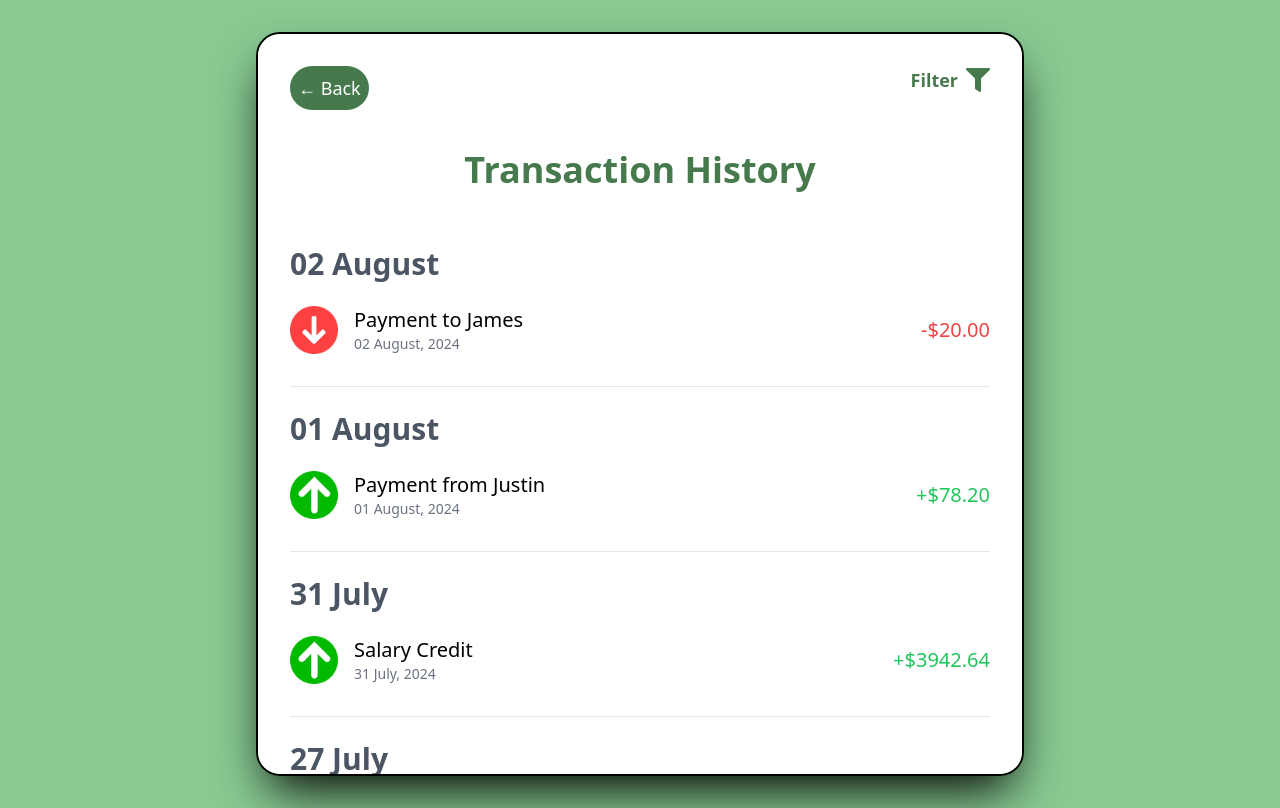
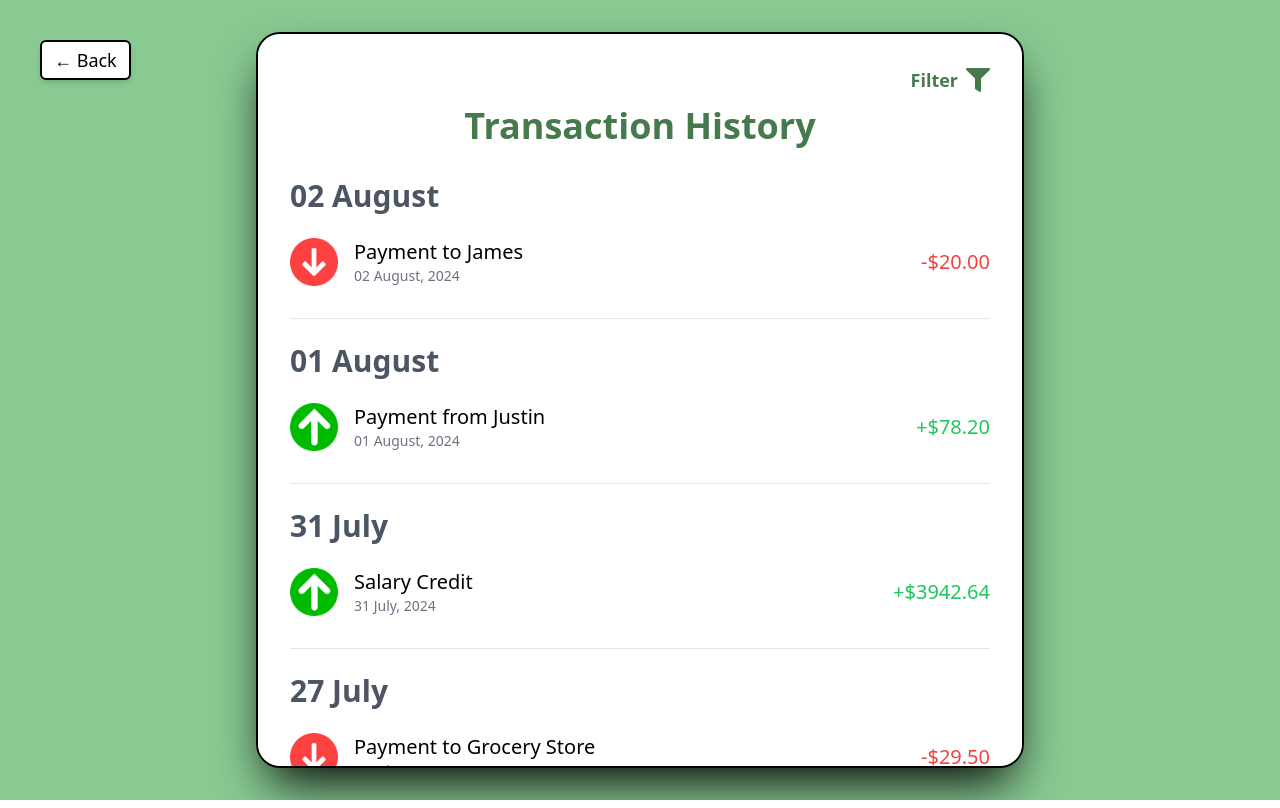
Before and after one commit to Kevaunjh/Wallet_Application, a React (Create React App) app: page /RecentTransactions in a window 1280 px wide. Built offline with nearby package versions, Linux system fonts and the light colour scheme.

Commit message:
Layout CHanges 8

```diff
--- a/src/AccountInfo/AddCard.js
+++ b/src/AccountInfo/AddCard.js
@@ -22,8 +22,23 @@ const AddCard = () => {
 
   return (
     <div className="bg-[#88ca92] h-screen flex items-center justify-center">
-      <div className="bg-white p-8 lg:rounded-xl w-full lg:max-w-2xl shadow-2xl shadow-black border-black border-2 h-auto flex flex-col justify-between min-h-screen">
-        <Link to="/Main" className="text-lg rounded-full p-2 bg-[#467a4d] text-white absolute top-6 left-6">← Back</Link>
+      <div className="bg-white p-8 lg:rounded-xl w-full xl:max-w-2xl shadow-2xl shadow-black border-black border-2 xl:h-auto flex flex-col justify-between min-h-screen ">
+        {/* Back Button visible on XL screens and larger */}
+        <Link
+          to="/Main"
+          className="hidden xl:block absolute top-10 left-10 text-black text-lg bg-white px-3 py-1 rounded-md shadow-md border-black border-2 z-10"
+        >
+          ← Back
+        </Link>
+
+        {/* Existing Back Button visible on all screen sizes */}
+        <Link
+          to="/Main"
+          className="text-lg rounded-full p-2 bg-[#467a4d] text-white absolute top-6 left-6 xl:hidden"
+        >
+          ← Back
+        </Link>
+
         <h2 className="text-3xl font-bold mb-6 text-center text-[#467a4d] mt-36 xl:mt-0">Add a Bank Card</h2>
         <form onSubmit={handleSubmit} className="space-y-4">
           <div>
--- a/src/AccountInfo/BiometricSetups/Fingerprint.js
+++ b/src/AccountInfo/BiometricSetups/Fingerprint.js
@@ -13,9 +13,16 @@ function BiometricSetup() {
   return (
     <div className="BiometricSetup bg-[#88ca92] h-screen flex items-center justify-center">
       {/* Container for Instructions, Image, and Proceed Button */}
+      <Link
+          to="/Main"
+          className="hidden xl:block absolute top-10 left-10 text-black text-lg bg-white px-3 py-1 rounded-md shadow-md border-black border-2 z-10"
+        >
+          ← Back
+        </Link>
       <div className="bg-white p-8 xl:p-16 xl:rounded-3xl shadow-2xl flex flex-col items-center w-full xl:max-w-3xl mx-auto relative h-screen z-10">
         {/* Back Button */}
-        <Link to="/MyAccount" className="absolute top-4 left-4 text-lg rounded-full p-2 bg-[#467a4d] text-white">
+
+        <Link to="/MyAccount" className="absolute top-4 left-4 text-lg rounded-full p-2 bg-[#467a4d] text-white xl:hidden">
           &larr; Back
         </Link>
 
--- a/src/AccountInfo/BiometricSetups/Pinlock.js
+++ b/src/AccountInfo/BiometricSetups/Pinlock.js
@@ -35,11 +35,17 @@ function Pinlock() {
 
   return (
     <div className="Pinlock bg-[#88ca92] h-screen flex flex-col justify-center items-center xl:p-8">
+      <Link
+          to="/Main"
+          className="hidden xl:block absolute top-10 left-10 text-black text-lg bg-white px-3 py-1 rounded-md shadow-md border-black border-2 z-10"
+        >
+          ← Back
+        </Link>
       {/* Container for Title, Back Button, Form, and Proceed Button */}
       <div className="bg-white p-8 xl:p-16 xl:rounded-3xl shadow-2xl flex flex-col items-center w-screen xl:max-w-3xl mx-auto h-screen  xl:h-auto xl:border-2 xl:border-black">
         {/* Back Button */}
         <div className="w-full flex justify-start mb-12">
-          <Link to="/MyAccount" className=" text-lg rounded-full p-2 bg-[#467a4d] text-white">
+          <Link to="/MyAccount" className=" text-lg rounded-full p-2 bg-[#467a4d] text-white xl:hidden">
             &larr; Back
           </Link>
         </div>
--- a/src/AccountInfo/QuickServices/GasService.js
+++ b/src/AccountInfo/QuickServices/GasService.js
@@ -226,6 +226,12 @@ function GasService() {
 
   return (
     <div className="WaterService bg-[#88ca92] h-screen flex flex-col justify-center items-center xl:p-8">
+      <Link
+          to="/Main"
+          className="hidden xl:block absolute top-10 left-10 text-black text-lg bg-white px-3 py-1 rounded-md shadow-md border-black border-2 z-10"
+        >
+          ← Back
+        </Link>
       <div className="bg-white xl:rounded-3xl shadow-2xl flex flex-col items-center w-full h-[100vh]  xl:max-w-3xl xl:h-[50rem] mx-auto shadow-black border-black border-2">
         {/* Tabs */}
         <div className="w-full flex justify-between">
@@ -246,7 +252,7 @@ function GasService() {
 
         {/* Back Button */}
         <div className="w-full flex justify-start mb-4 mt-8 px-16">
-          <Link to="/Main" className="text-lg rounded-full  p-2  bg-[#467a4d] text-white">
+          <Link to="/Main" className="text-lg rounded-full  p-2  bg-[#467a4d] text-white xl:hidden">
             &larr; Back
           </Link>
         </div>
--- a/src/AccountInfo/QuickServices/GiftService.js
+++ b/src/AccountInfo/QuickServices/GiftService.js
@@ -32,11 +32,17 @@ function GiftService() {
 
   return (
     <div className="GiftService bg-[#88ca92] h-screen flex flex-col justify-center items-center xl:p-8 ">
+       <Link
+          to="/Main"
+          className="hidden xl:block absolute top-10 left-10 text-black text-lg bg-white px-3 py-1 rounded-md shadow-md border-black border-2 z-10"
+        >
+          ← Back
+        </Link>
       {/* Container for Title, Back Button, Form, and Show Button */}
-      <div className="bg-white p-16 xl:rounded-3xl shadow-2xl flex flex-col items-center xl:w-7/12 w-screen min-h-screen  xl:h-[90vh]  xl:max-w-3xl mx-auto shadow-black border-black border-2">
+      <div className="bg-white overflow-auto p-16 xl:rounded-3xl shadow-2xl flex flex-col items-center xl:w-7/12 w-screen min-h-screen xl:min-h-[750px]  xl:h-[750px]  xl:max-w-3xl mx-auto shadow-black border-black border-2">
         {/* Back Button */}
         <div className="w-full flex justify-start mb-4">
-          <Link to="/Main" className="text-lg rounded-full  p-2  bg-[#467a4d] text-white">
+          <Link to="/Main" className="text-lg rounded-full  p-2  bg-[#467a4d] text-white xl:hidden">
             &larr; Back
           </Link>
         </div>
--- a/src/AccountInfo/QuickServices/TopUpService.js
+++ b/src/AccountInfo/QuickServices/TopUpService.js
@@ -39,11 +39,17 @@ function TopUpService() {
 
   return (
     <div className="bg-[#88ca92] h-screen flex items-center justify-center xl:p-8">
+      <Link
+          to="/Main"
+          className="hidden xl:block absolute top-10 left-10 text-black text-lg bg-white px-3 py-1 rounded-md shadow-md border-black border-2 z-10"
+        >
+          ← Back
+        </Link>
       {/* Container */}
-      <div className="bg-white p-6 md:p-12 xl:rounded-3xl shadow-2xl w-full xl:max-w-4xl h-[100vh]  xl:h-[80vh] flex flex-col justify-center shadow-black border-black border-2 relative">
+      <div className="bg-white  overflow-hidden p-6 md:p-12 xl:rounded-3xl shadow-2xl w-full xl:max-w-4xl h-[100vh]  xl:h-[80vh] flex flex-col justify-center shadow-black border-black border-2 relative">
         {/* Back Button */}
         <div className="absolute top-24 left-12">
-          <Link to="/Main" className=" text-lg rounded-full p-2 bg-[#467a4d] text-white">
+          <Link to="/Main" className=" text-lg rounded-full p-2 bg-[#467a4d] text-white xl:hidden">
             &larr; Back
           </Link>
         </div>
--- a/src/AccountInfo/QuickServices/WaterService.js
+++ b/src/AccountInfo/QuickServices/WaterService.js
@@ -273,8 +273,14 @@ function WaterService() {
   };
 
   return (
-    <div className="WaterService bg-[#88ca92] h-screen flex flex-col justify-center items-center xl:p-8">
-      <div className="bg-white xl:rounded-3xl shadow-2xl flex flex-col items-center w-full xl:max-w-3xl h-[100vh] mx-auto xl:shadow-black xl:border-black xl:border-2">
+    <div className="WaterService bg-[#88ca92] min-h-screen flex flex-col justify-center items-center xl:p-8">
+      <Link
+          to="/Main"
+          className="hidden xl:block absolute top-10 left-10 text-black text-lg bg-white px-3 py-1 rounded-md shadow-md border-black border-2 z-10"
+        >
+          ← Back
+        </Link>
+      <div className="bg-white xl:rounded-3xl shadow-2xl flex flex-col items-center w-full xl:max-w-3xl  mx-auto xl:shadow-black xl:border-black xl:border-2 overflow-auto h-full">
         {/* Tabs */}
         <div className="w-full flex justify-between xl:mt-0">
           <button
@@ -299,7 +305,7 @@ function WaterService() {
 
         {/* Back Button */}
         <div className="w-full flex justify-start mb-4 mt-12 px-8">
-          <Link to="/Main" className="text-lg rounded-full  p-2  bg-[#467a4d] text-white">
+          <Link to="/Main" className="text-lg rounded-full  p-2  bg-[#467a4d] text-white xl:hidden">
             &larr; Back
           </Link>
         </div>
--- a/src/Notification.js
+++ b/src/Notification.js
@@ -77,10 +77,16 @@ function Notifications() {
 
   return (
     <div className="bg-[#88ca92] min-h-screen flex flex-col items-center p-0 m-0">
-      <div className="bg-white w-full xl:w-auto h-screen p-4 shadow-2xl shadow-black border-black border-2 xl:rounded-3xl rounded-none flex flex-col ">
+      <Link
+          to="/Main"
+          className="hidden xl:block absolute top-10 left-10 text-black text-lg bg-white px-3 py-1 rounded-md shadow-md border-black border-2 z-10"
+        >
+          ← Back
+        </Link>
+      <div className="bg-white w-full xl:max-w-3xl xl:min-w-3xl xl:w-3xl h-screen p-4 shadow-2xl shadow-black border-black border-2 xl:rounded-3xl rounded-none flex flex-col ">
         <div className="sticky top-0 bg-white z-10 p-6 w-full">
-          <div className="flex justify-between w-full">
-            <Link to="/Main" className="text-lg rounded-full  p-2  bg-[#467a4d] text-white">← Back</Link>
+          <div className="flex justify-between xl:justify-end w-full">
+            <Link to="/Main" className="text-lg rounded-full p-2  bg-[#467a4d] text-white xl:hidden">← Back</Link>
             <div className="flex items-center">
               <span className="text-lg font-bold text-[#467a4d] mr-2">Filter</span>
               <button onClick={handleFilterClick} className="text-[#467a4d] focus:outline-none">
--- a/src/Points.js
+++ b/src/Points.js
@@ -24,7 +24,7 @@ const Points = () => {
         {/* Bottom 3/5 - White */}
         <div className="w-full h-3/5 bg-[#F9FFFD] xl:rounded-b-3xl flex flex-col justify-center items-center mx-auto p-4 -top-24 ">
           {/* Lifetime Points Container */}
-          <div className=" -top-24 relative z-10 bg-white rounded-3xl p-8 border-2 border-gray-300 mx-3 w-10/12 lg:w-9/12 lg:mt-0" style={{ boxShadow: 'none' }}>
+          <div className=" -top-24 relative z-10 bg-white rounded-3xl p-8 border-2 border-gray-300 mx-3 w-10/12 xl:w-9/12 lg:mt-0" style={{ boxShadow: 'none' }}>
             <div className="flex flex-col sm:flex-row sm:items-center justify-between mb-4 ">
               <div className="flex items-center">
                 <img src={points} alt="Points" className="w-12 h-12 mr-4" />
--- a/src/RecentTransactions.js
+++ b/src/RecentTransactions.js
@@ -8,8 +8,6 @@ import transactions from './Transactiondata';
 const RecentTransactions = () => {
   const [filter, setFilter] = useState('all');
   const [isFilterOpen, setIsFilterOpen] = useState(false);
-
-
 
   const getArrowImage = (amount) => {
     return amount.startsWith('+') ? arrowUp : arrowDown;
@@ -29,9 +27,9 @@ const RecentTransactions = () => {
   };
 
   const renderTransactionsForDate = (date) => {
-    const transactionsForDate = transactions.filter(
-      (transaction) => transaction.date === date
-    ).sort((a, b) => new Date(b.date) - new Date(a.date)); // Reverse chronological order
+    const transactionsForDate = transactions
+      .filter((transaction) => transaction.date === date)
+      .sort((a, b) => new Date(b.date) - new Date(a.date)); // Reverse chronological order
 
     return (
       <div className="space-y-4 text-black">
@@ -52,7 +50,9 @@ const RecentTransactions = () => {
                   <div className="text-xl font-medium">{transaction.description}</div>
                   <p className="text-sm text-gray-500">{transaction.date}, 2024</p>
                 </div>
-                <div className={`text-xl font-medium ${getAmountColor(transaction.amount)}`}>
+                <div
+                  className={`text-xl font-medium ${getAmountColor(transaction.amount)}`}
+                >
                   {transaction.amount}
                 </div>
               </div>
@@ -63,30 +63,86 @@ const RecentTransactions = () => {
     );
   };
 
-  const uniqueDates = [...new Set(transactions.map((transaction) => transaction.date))];
+  const uniqueDates = [
+    ...new Set(transactions.map((transaction) => transaction.date)),
+  ];
+
+  const filteredTransactions = uniqueDates.filter((date) => {
+    const now = new Date();
+    const transactionDate = new Date(
+      `${date.split(' ')[1]} ${date.split(' ')[0]}, ${now.getFullYear()}`
+    );
+    switch (filter) {
+      case 'today':
+        return transactionDate.toDateString() === now.toDateString();
+      case 'yesterday':
+        const yesterday = new Date();
+        yesterday.setDate(now.getDate() - 1);
+        return transactionDate.toDateString() === yesterday.toDateString();
+      case 'lastWeek':
+        const lastWeek = new Date();
+        lastWeek.setDate(now.getDate() - 7);
+        return (
+          transactionDate >= lastWeek && transactionDate <= now
+        );
+      case 'lastMonth':
+        const lastMonth = new Date();
+        lastMonth.setMonth(now.getMonth() - 1);
+        return (
+          transactionDate.getMonth() === lastMonth.getMonth() &&
+          transactionDate.getFullYear() === lastMonth.getFullYear()
+        );
+      case 'older':
+        const older = new Date();
+        older.setMonth(now.getMonth() - 1);
+        return transactionDate < older;
+      default:
+        return true;
+    }
+  });
 
   return (
-    <div className="bg-[#88ca92] min-h-screen flex flex-col items-center xl:p-8">
+    <div className="bg-[#88ca92] min-h-screen xl:min-h-screen flex flex-col items-center xl:p-8 max-h-screen">
+      <Link
+        to="/Main"
+        className="hidden xl:block absolute top-10 left-10 text-black text-lg bg-white px-3 py-1 rounded-md shadow-md border-black border-2 z-10"
+      >
+        ← Back
+      </Link>
       <div
-        className="bg-white shadow-2xl w-full h-full p-8 overflow-auto shadow-black border-black border-2
+        className="bg-white shadow-2xl w-full xl:min-h-[700px] h-screen p-8 overflow-auto shadow-black border-black border-2
         xl:rounded-3xl
         rounded-none
         xl:max-w-3xl
-        xl:max-h-[93vh]"
+        xl:max-h-[93vh] relative"
         style={{ scrollbarWidth: 'none' }}
       >
         <div className="w-full flex justify-between md:mb-4">
-          <Link to="/Main" className=" text-lg rounded-full p-2 bg-[#467a4d] text-white">
+          <Link
+            to="/Main"
+            className="text-lg rounded-full p-2 bg-[#467a4d] text-white xl:hidden"
+          >
             &larr; Back
           </Link>
+        </div>
+        <div className="flex items-center justify-between">
+          <h1 className="text-4xl font-bold text-[#467a4d] text-center w-full mt-6 mb-8">
+            Transaction History
+          </h1>
+          <div className="absolute right-8 top-8">
             <div className="relative">
-            <div className="absolute right-0 flex items-center">
-              <span className="text-lg font-bold text-[#467a4d] mr-2">Filter</span>
-              <button onClick={handleFilterClick} className="text-[#467a4d] focus:outline-none">
+              <div className="flex items-center">
+                <span className="text-lg font-bold text-[#467a4d] mr-2">
+                  Filter
+                </span>
+                <button
+                  onClick={handleFilterClick}
+                  className="text-[#467a4d] focus:outline-none"
+                >
                   <FaFilter size={24} />
                 </button>
                 {isFilterOpen && (
-                <div className="absolute right-0 mt-2 bg-white border rounded-lg shadow-lg w-48">
+                  <div className="absolute right-0 bg-white border rounded-lg shadow-lg w-48 mt-2 z-20">
                     <select
                       id="filter"
                       value={filter}
@@ -105,47 +161,23 @@ const RecentTransactions = () => {
               </div>
             </div>
           </div>
-        <div className="flex items-center md:mb-6">
-          <h1 className="text-4xl font-bold text-[#467a4d] text-center w-full mt-6 mb-8">Transaction History</h1>
         </div>
-        {filter === 'all' ? (
-          uniqueDates
-            .sort((a, b) => new Date(b.split(' ')[1] + ' ' + b.split(' ')[0] + ', 2024') - new Date(a.split(' ')[1] + ' ' + a.split(' ')[0] + ', 2024'))
-            .map((date) => (
-              <React.Fragment key={date}>
-                {renderTransactionsForDate(date)}
-                <hr className="my-6" />
-              </React.Fragment>
-            ))
+
+        {filteredTransactions.length === 0 ? (
+          <p className="text-lg text-gray-500 text-center mt-4">
+            No recent transactions from this time period
+          </p>
         ) : (
-          uniqueDates
-            .filter((date) => {
-              const now = new Date();
-              const transactionDate = new Date(`${date.split(' ')[1]} ${date.split(' ')[0]}, ${now.getFullYear()}`);
-              switch (filter) {
-                case 'today':
-                  return transactionDate.toDateString() === now.toDateString();
-                case 'yesterday':
-                  const yesterday = new Date();
-                  yesterday.setDate(now.getDate() - 1);
-                  return transactionDate.toDateString() === yesterday.toDateString();
-                case 'lastWeek':
-                  const lastWeek = new Date();
-                  lastWeek.setDate(now.getDate() - 7);
-                  return transactionDate >= lastWeek && transactionDate <= now;
-                case 'lastMonth':
-                  const lastMonth = new Date();
-                  lastMonth.setMonth(now.getMonth() - 1);
-                  return transactionDate.getMonth() === lastMonth.getMonth() && transactionDate.getFullYear() === lastMonth.getFullYear();
-                case 'older':
-                  const older = new Date();
-                  older.setMonth(now.getMonth() - 1);
-                  return transactionDate < older;
-                default:
-                  return true;
-              }
-            })
-            .sort((a, b) => new Date(b.split(' ')[1] + ' ' + b.split(' ')[0] + ', 2024') - new Date(a.split(' ')[1] + ' ' + a.split(' ')[0] + ', 2024'))
+          filteredTransactions
+            .sort(
+              (a, b) =>
+                new Date(
+                  b.split(' ')[1] + ' ' + b.split(' ')[0] + ', 2024'
+                ) -
+                new Date(
+                  a.split(' ')[1] + ' ' + a.split(' ')[0] + ', 2024'
+                )
+            )
             .map((date) => (
               <React.Fragment key={date}>
                 {renderTransactionsForDate(date)}
--- a/src/signin.js
+++ b/src/signin.js
@@ -87,7 +87,7 @@ const Signup = () => {
 
   return (
     <div className="xl:min-h-screen bg-[#88ca92] flex items-center justify-center">
-      <div className="bg-white border-2 xl:border-black w-full xl:w-1/2 p-8 xl:rounded-3xl flex flex-col xl:flex-row xl:h-[650px] min-h-screen overflow-auto xl:max-h-[650px] xl:min-h-[650px]">
+      <div className="bg-white border-2 xl:border-black w-full xl:w-1/2 p-8 xl:rounded-3xl flex flex-col xl:flex-row xl:h-[650px] min-h-screen overflow-auto xl:max-h-screen xl:min-h-[650px]">
         {/* Left Side */}
         <div className="w-full xl:w-1/2 flex flex-col items-center justify-center xl:items-center xl:justify-center xl:border-r-2 xl:border-black ">
           <div className="w-full text-center xl:text-center mt-20 xl:mt-0">
```
Lines whose indentation alone changed are shown as unchanged.
